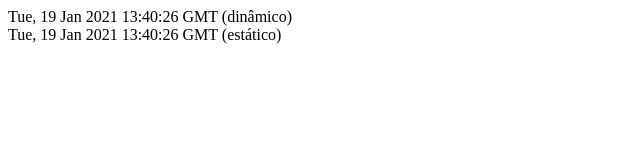
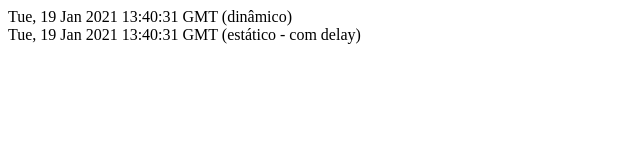
Before and after one commit to Daniel-Vinicius/ideia-unica, a Next.js app: page /tempo in a window 1280 px wide. Shown: the top 160 px of the page, without its empty margins (0-640 px from the left). Built offline with nearby package versions, Linux system fonts and the light colour scheme.

Commit message:
adicionando delay

```diff
--- a/pages/tempo.js
+++ b/pages/tempo.js
@@ -6,17 +6,17 @@
   return (
     <div>
       <div>{dynamicDateString} (dinâmico)</div>
-      <div>{props.staticDateString} (estático)</div>
-      {/* <div>{props.staticDateString} (estático - com delay)</div> */}
+      {/* <div>{props.staticDateString} (estático)</div> */}
+      <div>{props.staticDateString} (estático - com delay)</div>
     </div>
   )
 }
 
 export async function getStaticProps() {
   console.log('> Passando pelo getStaticProps();');
-  // console.log('> Adicionando delay de 5 segundos');
+  console.log('> Adicionando delay de 5 segundos');
 
-  // await delay(5000);
+  await delay(5000);
   const staticDate = new Date();
   const staticDateString = staticDate.toGMTString();
 
@@ -26,5 +26,5 @@
     }
   }
 }
-// const delay = ms => new Promise(resolve => setTimeout(resolve, ms));
+const delay = ms => new Promise(resolve => setTimeout(resolve, ms));
 export default Tempo;
```
